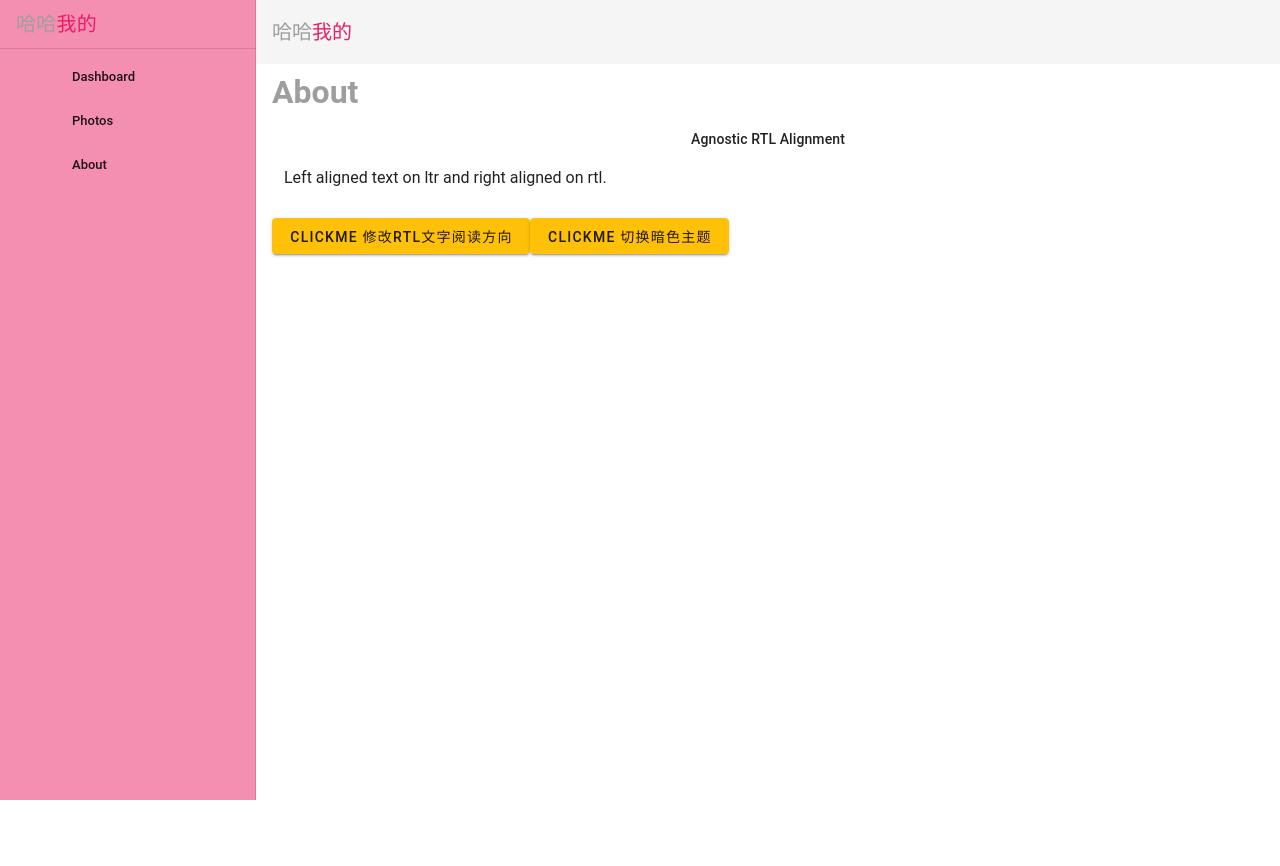
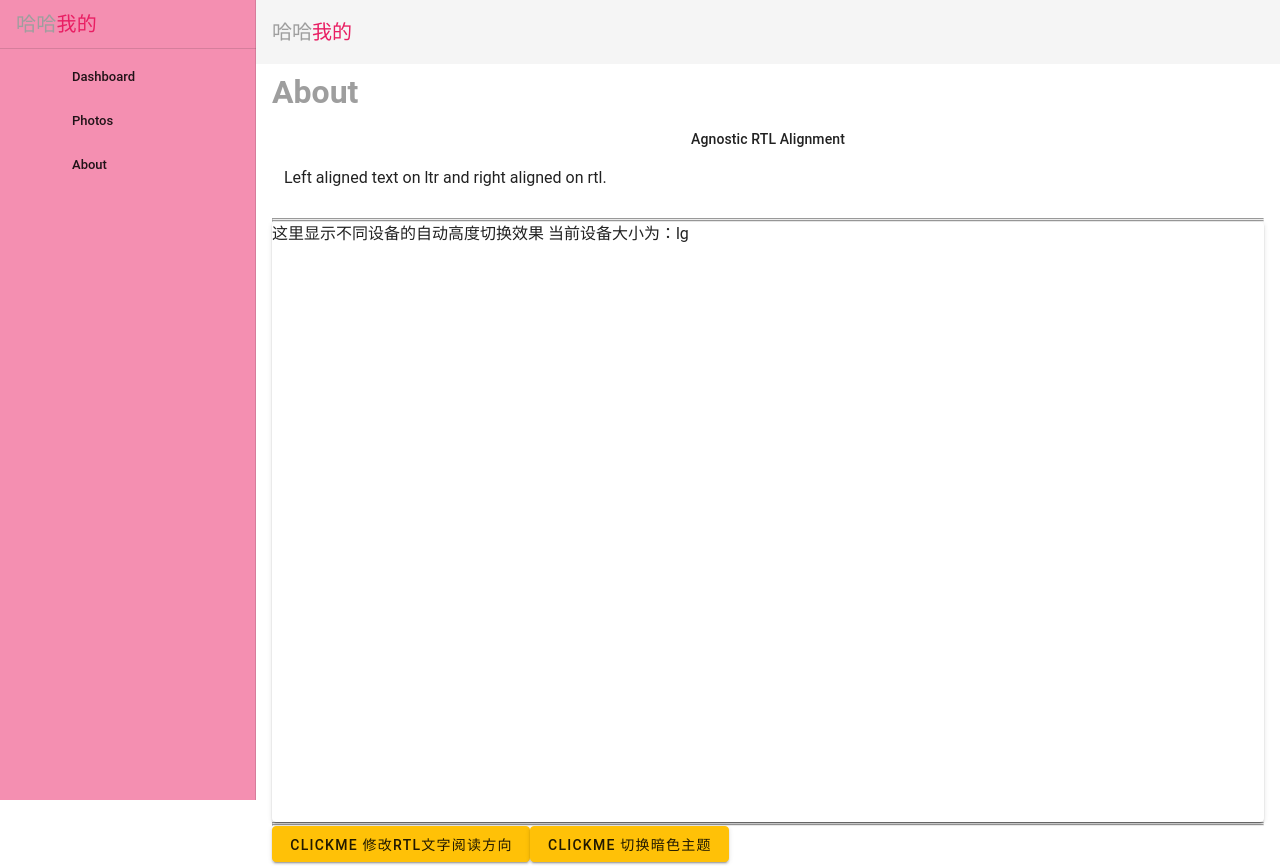
Before and after one commit to miloweimo/demo, a Vue app in the folder packages/learn-vue2/: page /#/about in a window 1280 px wide. Before the commit the page ends 800 px from the top, so only its background shows below. Built offline with nearby package versions, Linux system fonts and the light colour scheme; the HTML template or start-up script is replaced by a standard one.

Commit message:
响应式显示
Signed-off-by: Wei Mo <miloweimo@outlook.com>

```diff
--- a/packages/learn-vue2/src/components/About.vue
+++ b/packages/learn-vue2/src/components/About.vue
@@ -9,6 +9,16 @@
         Left aligned text on ltr and right aligned on rtl.
       </p>
     </v-container>
+
+    <hr />
+    <hr />
+    <v-card :height="height">
+      这里显示不同设备的自动高度切换效果 当前设备大小为：{{
+        $vuetify.breakpoint.name
+      }}
+    </v-card>
+    <hr />
+    <hr />
     <v-btn depressed elevation="2" outlined class="primary" @click="handleme"
       >clickme 修改rtl文字阅读方向</v-btn
     >
@@ -26,11 +36,28 @@ export default {
       console.log(this.$vuetify, "翻转文字方向");
       this.$vuetify.rtl = !this.$vuetify.rtl;
     },
-    handleTheme(){
+    handleTheme() {
       console.log("切换暗色/亮色");
-      this.$vuetify.theme.isDark = !this.$vuetify.theme.isDark
-
-    }
+      this.$vuetify.theme.isDark = !this.$vuetify.theme.isDark;
+    },
+  },
+  computed: {
+    height() {
+      switch (this.$vuetify.breakpoint.name) {
+        case "xs":
+          return 220;
+        case "sm":
+          return 400;
+        case "md":
+          return 500;
+        case "lg":
+          return 600;
+        case "xl":
+          return 800;
+        default:
+          return 500;
+      }
+    },
   },
 };
 </script>
--- a/packages/learn-vue2/src/components/Navbar.vue
+++ b/packages/learn-vue2/src/components/Navbar.vue
@@ -11,9 +11,9 @@
         <v-icon color="pink">mdi-menu</v-icon>
       </v-app-bar-nav-icon>
 
-      <v-btn depressed>
+      <v-app-bar-nav-icon depressed>
         <v-icon color="pink">mdi-exit-to-app</v-icon>
-      </v-btn>
+      </v-app-bar-nav-icon>
     </v-app-bar>
 
     <v-navigation-drawer v-model="drawer" app class="pink lighten-3">
```
